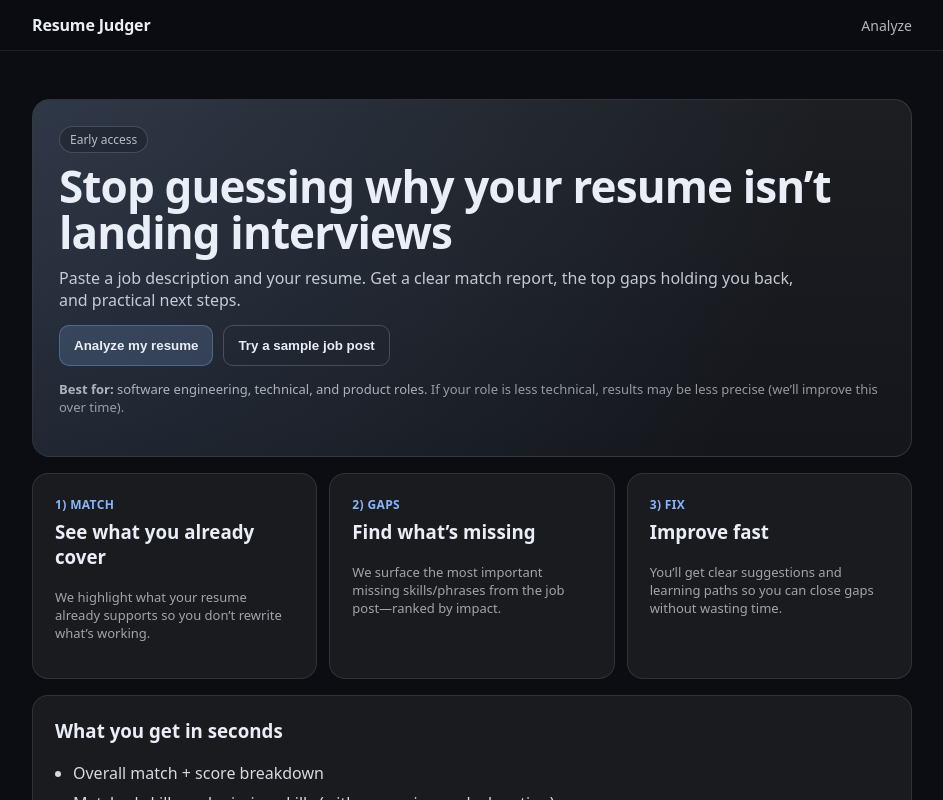
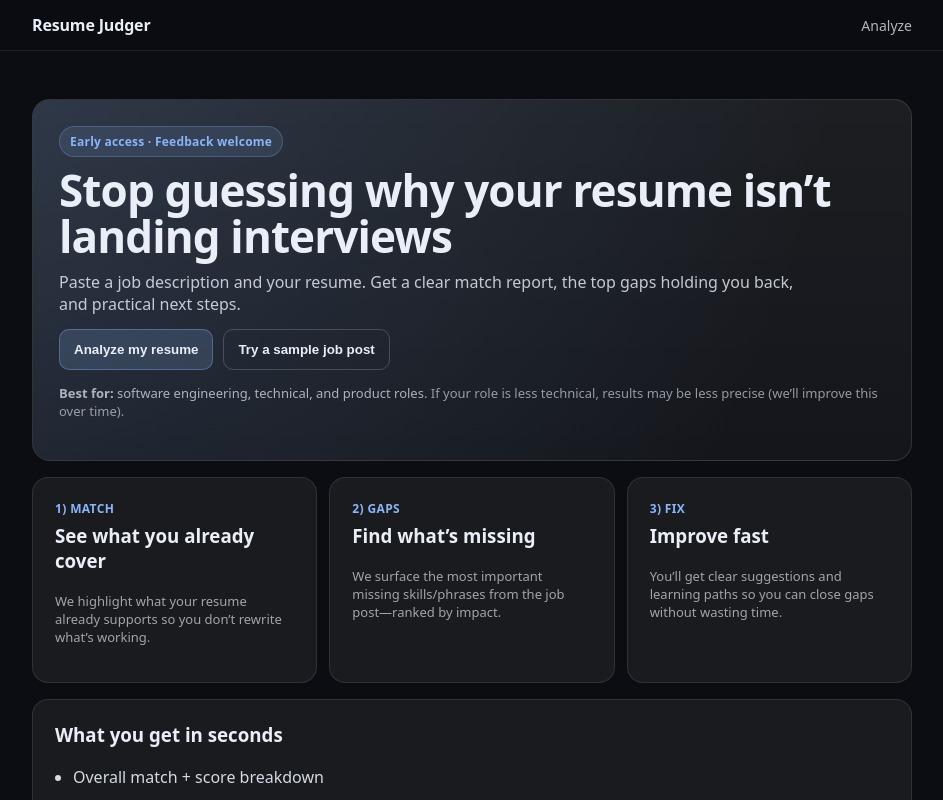
Before and after one commit to johnemorris/resume-judger-landing, a React (Vite) app: page / in a window 1280 px wide. Shown: the top 800 px of the page, without its empty margins (168-1111 px from the left). Built offline with nearby package versions, Linux system fonts and the light colour scheme.

Commit message:
improved early access pill

```diff
--- a/src/index.css
+++ b/src/index.css
@@ -81,14 +81,18 @@ a {
 }
 
 .heroBadge {
-  display: inline-block;
+  display: inline-flex;
+  align-items: center;
+  gap: 6px;
+  padding: 6px 10px;
+  margin-bottom: 10px;
+  border-radius: 999px;
   font-size: 12px;
-  padding: 4px 10px;
-  border-radius: 999px;
-  border: 1px solid rgba(255, 255, 255, 0.16);
-  background: rgba(0, 0, 0, 0.2);
-  color: rgba(233, 238, 247, 0.75);
-  margin-bottom: 10px;
+  font-weight: 600;
+  letter-spacing: 0.02em;
+  color: #8ab4f8;
+  background: rgba(138, 180, 248, 0.12);
+  border: 1px solid rgba(138, 180, 248, 0.25);
 }
 
 .heroTitle {
@@ -266,7 +270,7 @@ button:disabled {
 /* Optional button variants */
 button.primary {
   background: rgba(138, 180, 248, 0.18);
-  border-color: rgba(138, 180, 248, 0.32);
+  border-color: rgba(138, 180, 248, 0.35);
 }
 
 button.primary:hover {
@@ -366,3 +370,17 @@ textarea:focus {
 .navLinks a:hover {
   opacity: 1;
 }
+
+.earlyAccess {
+  display: inline-flex;
+  align-items: center;
+  gap: 6px;
+  padding: 6px 10px;
+  border-radius: 999px;
+  font-size: 12px;
+  font-weight: 600;
+  letter-spacing: 0.02em;
+  color: #8ab4f8;
+  background: rgba(138, 180, 248, 0.12);
+  border: 1px solid rgba(138, 180, 248, 0.25);
+}
--- a/src/pages/Home.tsx
+++ b/src/pages/Home.tsx
@@ -6,7 +6,7 @@ export default function Home() {
   return (
     <div className="container">
       <div className="hero">
-        <div className="heroBadge">Early access</div>
+        <div className="heroBadge">Early access · Feedback welcome</div>
 
         <h1 className="heroTitle">
           Stop guessing why your resume isn’t landing interviews
```
